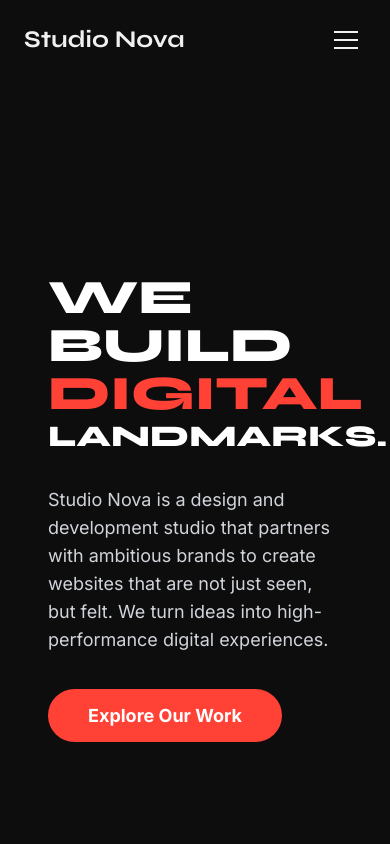
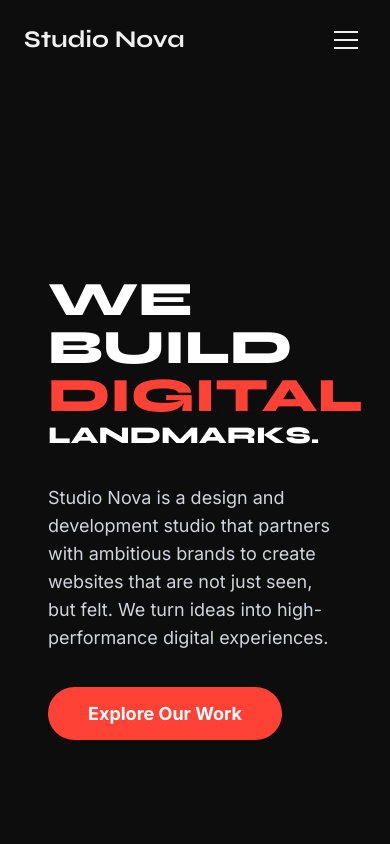
Before and after one commit to WebStudioNova/WebStudioNova, a React (Vite) app: page /#/ in a window 390 px wide. Shown: the top 844 px of the page. Built offline with nearby package versions, Linux system fonts and the light colour scheme.

Commit message:
HomePage Update New

```diff
--- a/pages/HomePage.tsx
+++ b/pages/HomePage.tsx
@@ -18,14 +18,14 @@ const HomePage: React.FC = () => {
       <section className="min-h-screen flex items-center relative">
         <div className="container mx-auto px-6">
           <AnimateOnScroll>
-            <h1 className="font-display font-extrabold text-white leading-tight">
+             <h1 className="font-display font-extrabold text-white leading-tight">
               <span className="block text-5xl sm:text-6xl md:text-7xl lg:text-8xl xl:text-9xl">
                 {t('home_hero_l1')}
               </span>
               <span className="block text-5xl sm:text-6xl md:text-7xl lg:text-8xl xl:text-9xl text-brand-red">
                 {t('home_hero_l2')}
               </span>
-              <span className="block text-3xl sm:text-5xl md:text-7xl lg:text-8xl xl:text-9xl">
+              <span className="block text-2xl sm:text-4xl md:text-7xl lg:text-8xl xl:text-9xl">
                 {t('home_hero_l3')}
               </span>
             </h1>
```
